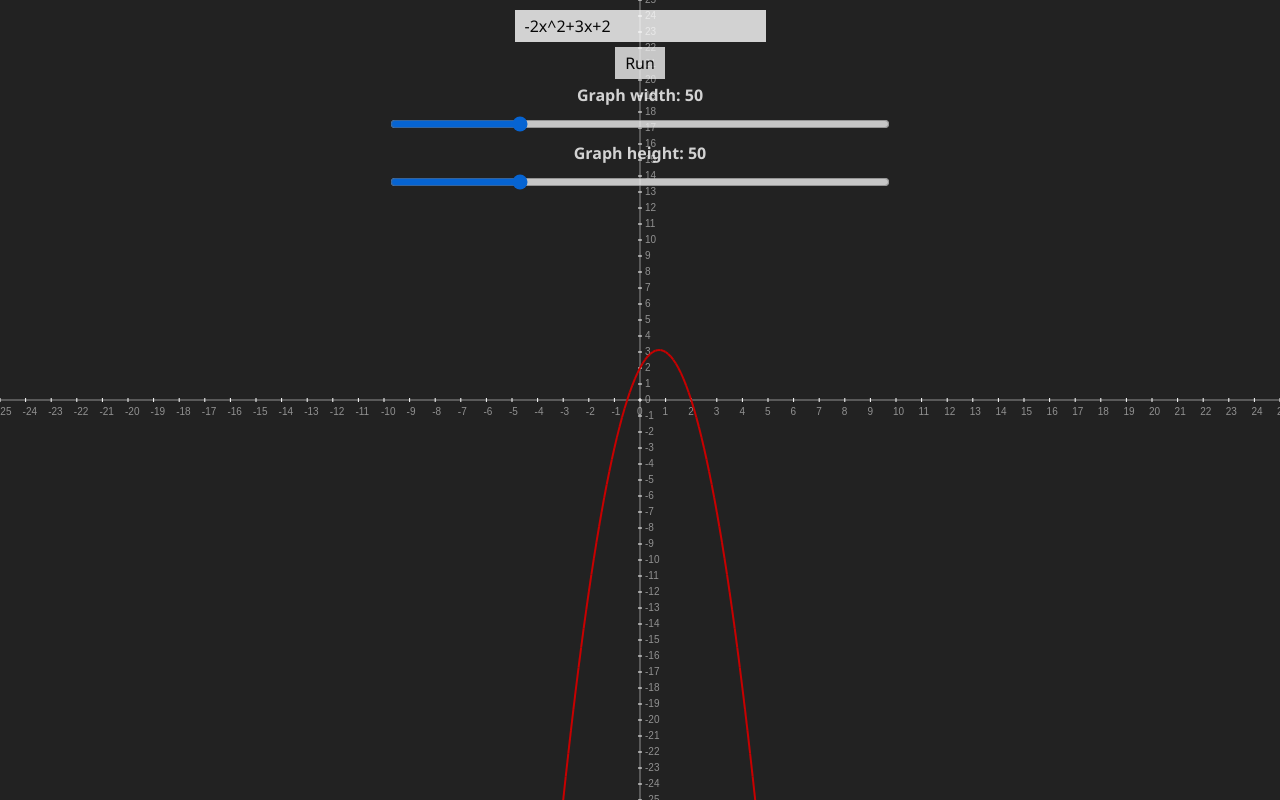
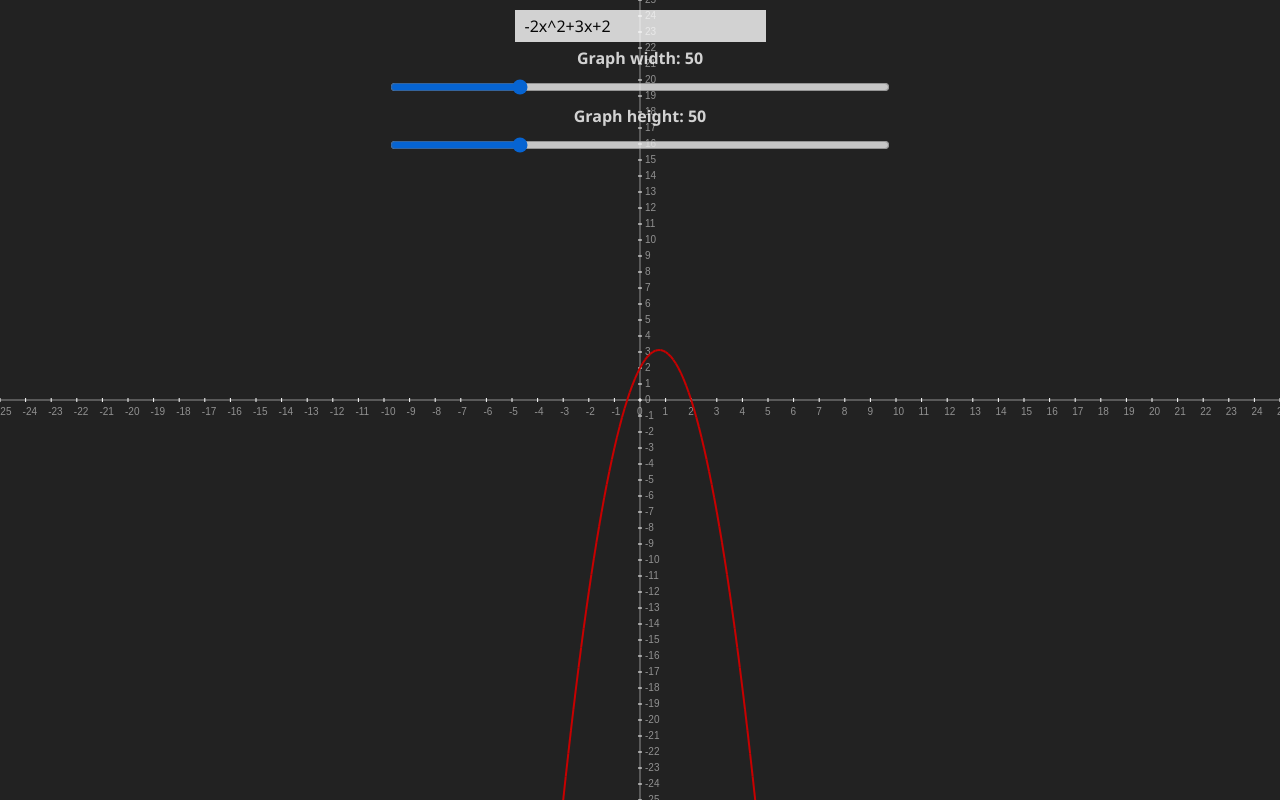
Before and after one commit to rodolfoinfantini/function-graph, a plain HTML site: page index.html in a window 1280 px wide. Drawn offline with Linux system fonts and the light colour scheme.

Commit message:
removed run button

```diff
--- a/index.html
+++ b/index.html
@@ -11,7 +11,7 @@
     <body>
         <div class="controls">
             <input type="text" class="function" value="-2x^2+3x+2" />
-            <button>Run</button>
+            <!-- <button>Run</button> -->
             <span class="x">Graph width: 50</span>
             <input
                 class="x"
--- a/script.js
+++ b/script.js
@@ -2,7 +2,7 @@
 import Graph from './Graph.js'
 
 const input = document.querySelector('input.function')
-const button = document.querySelector('button')
+// const button = document.querySelector('button')
 
 const widthInput = document.querySelector('input.x')
 const widthSpan = document.querySelector('span.x')
@@ -151,7 +151,7 @@ function run() {
     }
 }
 
-button.onclick = run
+// button.onclick = run
 
 input.oninput = debounce(run, 200)
 
```
